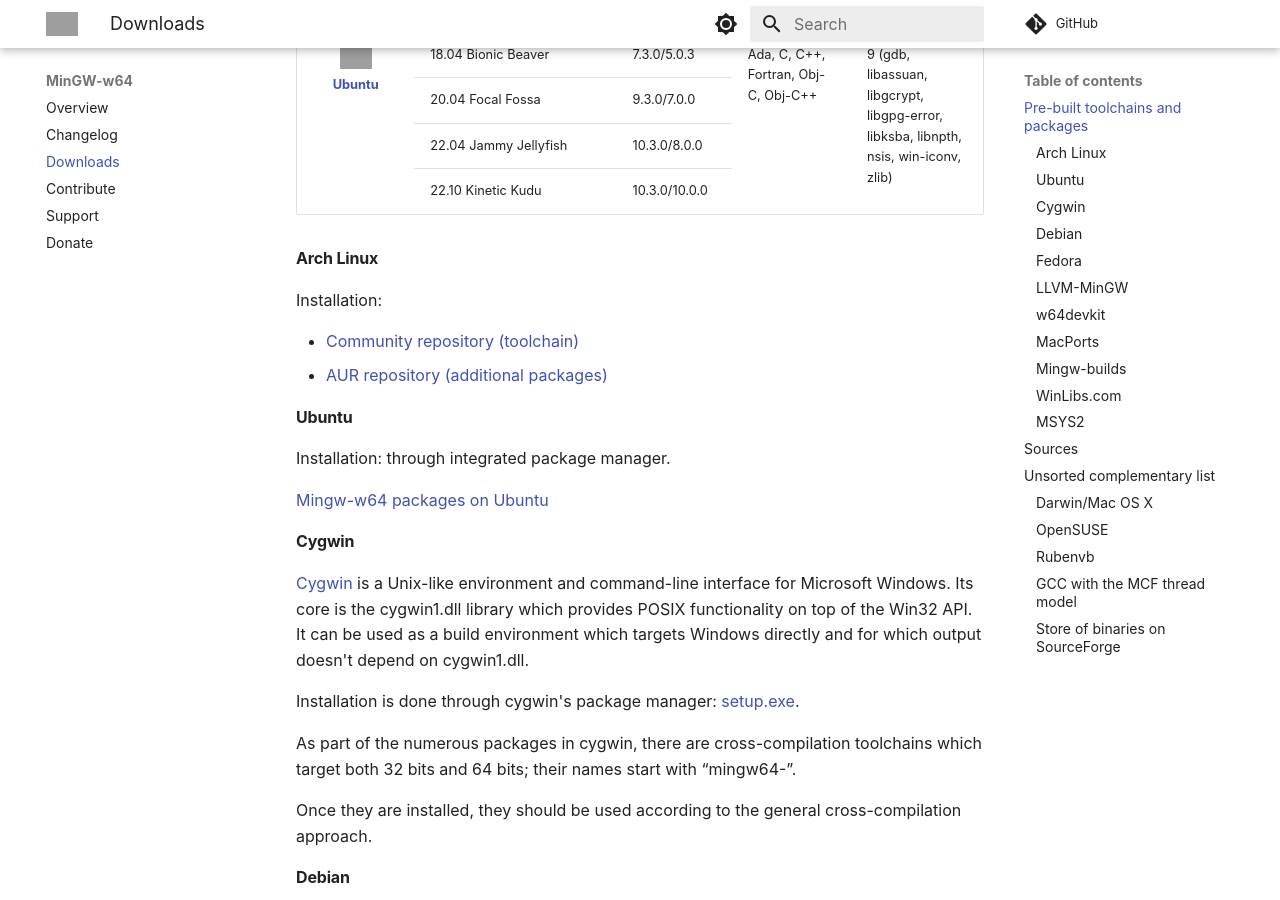
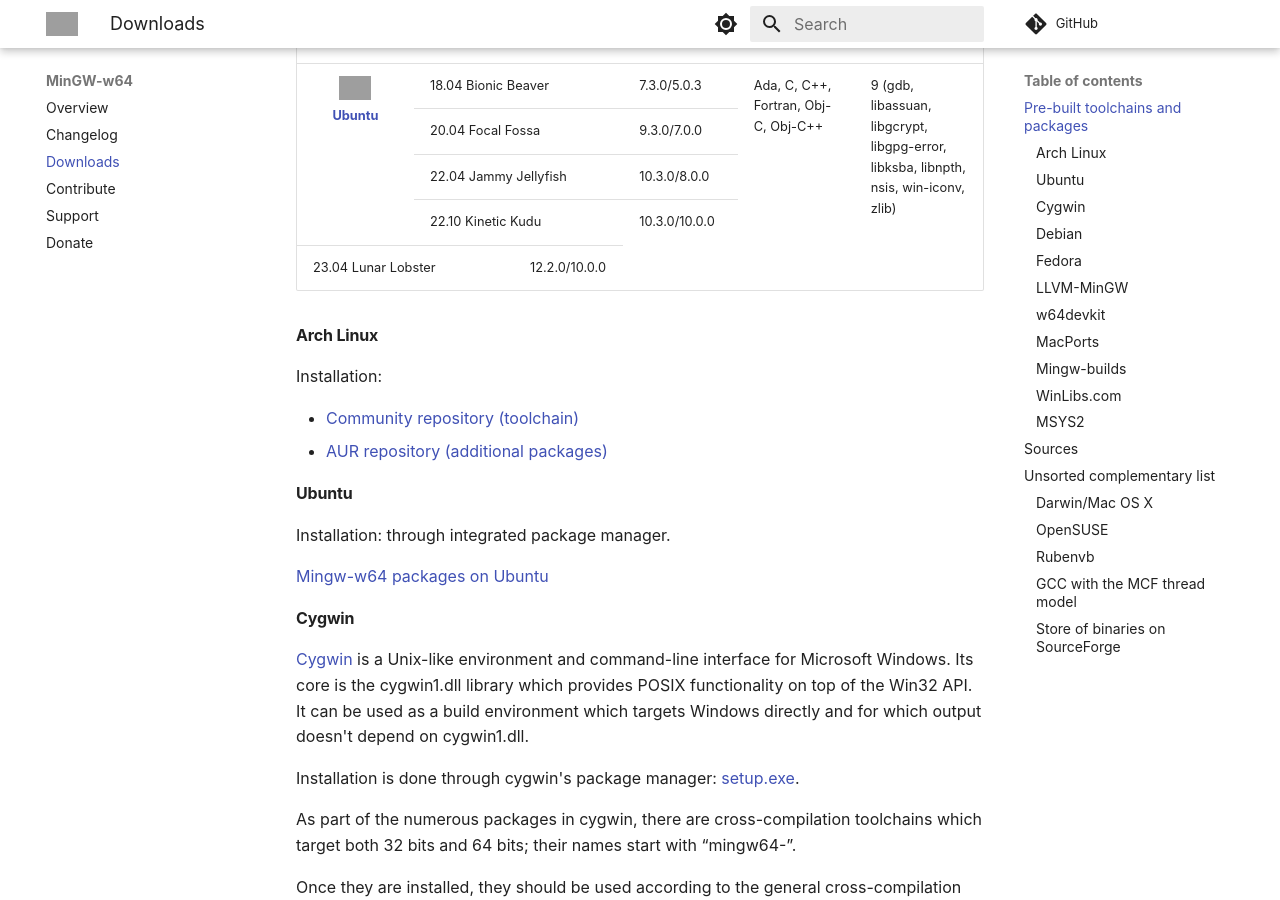
Before and after one commit to mingw-w64/mingw-w64.github.io, an MkDocs documentation site: the page built from web/downloads.md, in a window 1280 px wide and 900 px high, scrolled down 1495 px. Built offline with MkDocs 1.6.1 and Material for MkDocs 9.7.7, drawn with Linux system fonts in a browser that asks for light colours; comment, search, counter and statistics services are not loaded; grey boxes are pictures that could not be loaded.

Commit message:
downloads: add Ubuntu Lunar Lobster

```diff
--- a/web/downloads.md
+++ b/web/downloads.md
@@ -210,6 +210,10 @@
             <td>10.3.0/10.0.0 </td>
         </tr>
         <tr>
+            <td colspan="2"> 23.04 Lunar Lobster </td>
+            <td>12.2.0/10.0.0 </td>
+        </tr>
+        <tr>
         </tr>
     </tbody>
 </table>
```
